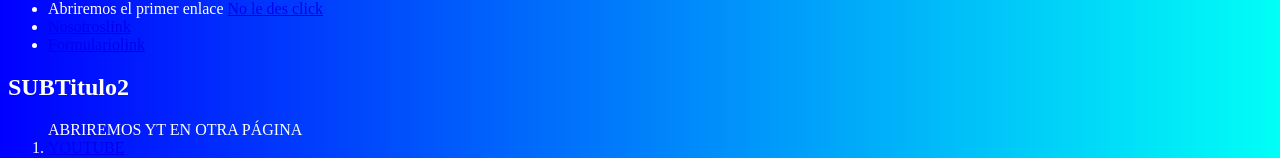
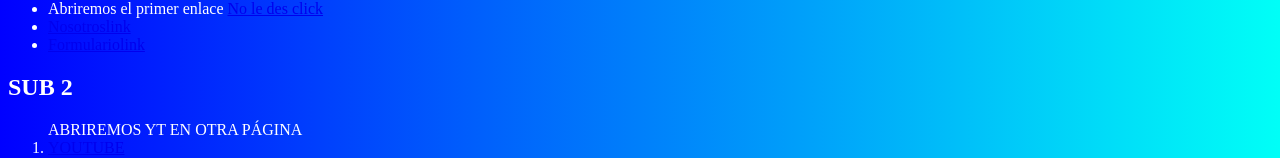
Before and after one commit to RexoJuan/PrimeraPrueba, a plain HTML site: page index.html in a window 1280 px wide. Shown: the part 146-304 px from the top of the page. Drawn offline with Linux system fonts and the light colour scheme.

Commit message:
Update index.html

```diff
--- a/index.html
+++ b/index.html
@@ -23,7 +23,7 @@
             <li><a href="Formulario.html" target="_blank"> Formulariolink</a></li>
         </ul>
 
-        <h2>SUBTitulo2</h2>
+        <h2>SUB 2</h2>
         <ol><!--Ordenar con numeros -->
             ABRIREMOS YT EN OTRA PÁGINA
             <li><a href="https://youtube.com" target="_blank">YOUTUBE</a></li>
```
